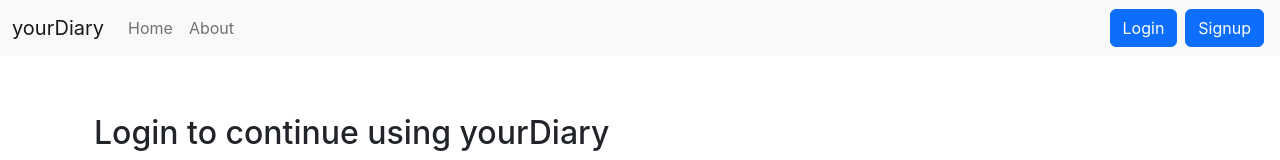
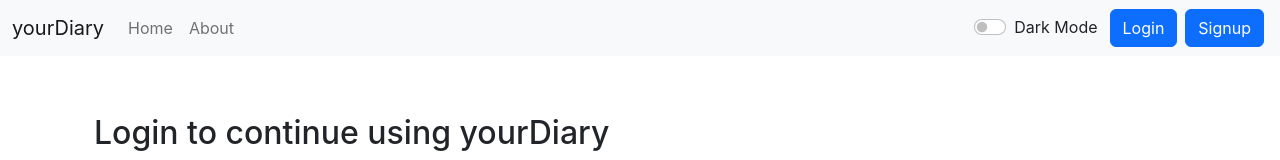
Before and after one commit to hootingsailor/yourdiary, a React (Create React App) app: page /login in a window 1280 px wide. Shown: the top 160 px of the page. Built offline with nearby package versions, Linux system fonts and the light colour scheme.

Commit message:
dark mode button added

```diff
--- a/src/components/Navbar.js
+++ b/src/components/Navbar.js
@@ -1,16 +1,24 @@
-import React from 'react';
+import React, { useState } from 'react';
 import { Link, useLocation, useNavigate } from 'react-router-dom';
 
 const Navbar = () => {
     let location = useLocation();
     let navigate = useNavigate();
-    const handleLogout = ()=>{
+    const [mode, setMode] = useState("light");
+
+    const handleLogout = () => {
         localStorage.removeItem('token');
         navigate("/login");
     }
+    const onChange = (e)=> {
+        if(mode === "light")
+            setMode("dark");
+        else
+            setMode("light");
+    }
 
     return (
-        <nav className="navbar navbar-expand-lg bg-light">
+        <nav className={`navbar navbar-expand-lg bg-${mode}`}>
             <div className="container-fluid">
                 <Link className="navbar-brand" to="/">yourDiary</Link>
                 <button className="navbar-toggler" type="button" data-bs-toggle="collapse" data-bs-target="#navbarSupportedContent" aria-controls="navbarSupportedContent" aria-expanded="false" aria-label="Toggle navigation">
@@ -19,16 +27,20 @@ const Navbar = () => {
                 <div className="collapse navbar-collapse" id="navbarSupportedContent">
                     <ul className="navbar-nav me-auto mb-2 mb-lg-0">
                         <li className="nav-item">
-                            <Link className={`nav-link ${location.pathname==="/"?"active":""}`} aria-current="page" to="/">Home</Link>
+                            <Link className={`nav-link ${location.pathname === "/" ? "active" : ""}`} aria-current="page" to="/">Home</Link>
                         </li>
                         <li className="nav-item">
-                            <Link className={`nav-link ${location.pathname==="/about"?"active":""}`} to="about">About</Link>
+                            <Link className={`nav-link ${location.pathname === "/about" ? "active" : ""}`} to="about">About</Link>
                         </li>
                     </ul>
+                    <div className="form-check form-switch mx-2">
+                        <input className="form-check-input" type="checkbox" role="switch" id="darkMode" onChange={onChange}/>
+                            <label className="form-check-label" htmlFor="darkMode">{mode === "dark" ? "Light Mode" : "Dark Mode"}</label>
+                    </div>
                     {!localStorage.getItem('token') ? <form className="d-flex">
-                            <Link className="btn btn-primary mx-1" to="/login" role="button">Login</Link>
-                            <Link className="btn btn-primary mx-1" to="/signup" role="button">Signup</Link>
-                    </form> : <button onClick={handleLogout} className="btn btn-primary">Logout</button> }
+                        <Link className="btn btn-primary mx-1" to="/login" role="button">Login</Link>
+                        <Link className="btn btn-primary mx-1" to="/signup" role="button">Signup</Link>
+                    </form> : <button onClick={handleLogout} className="btn btn-primary">Logout</button>}
                 </div>
             </div>
         </nav>
```
